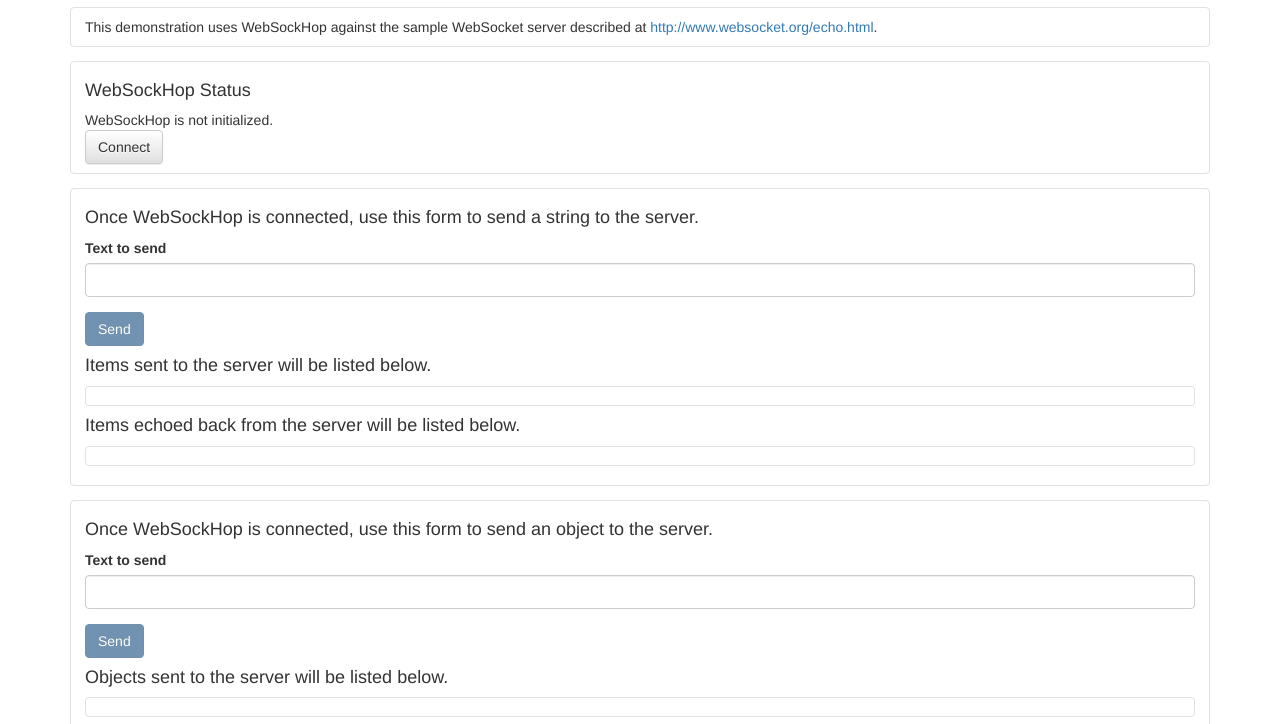
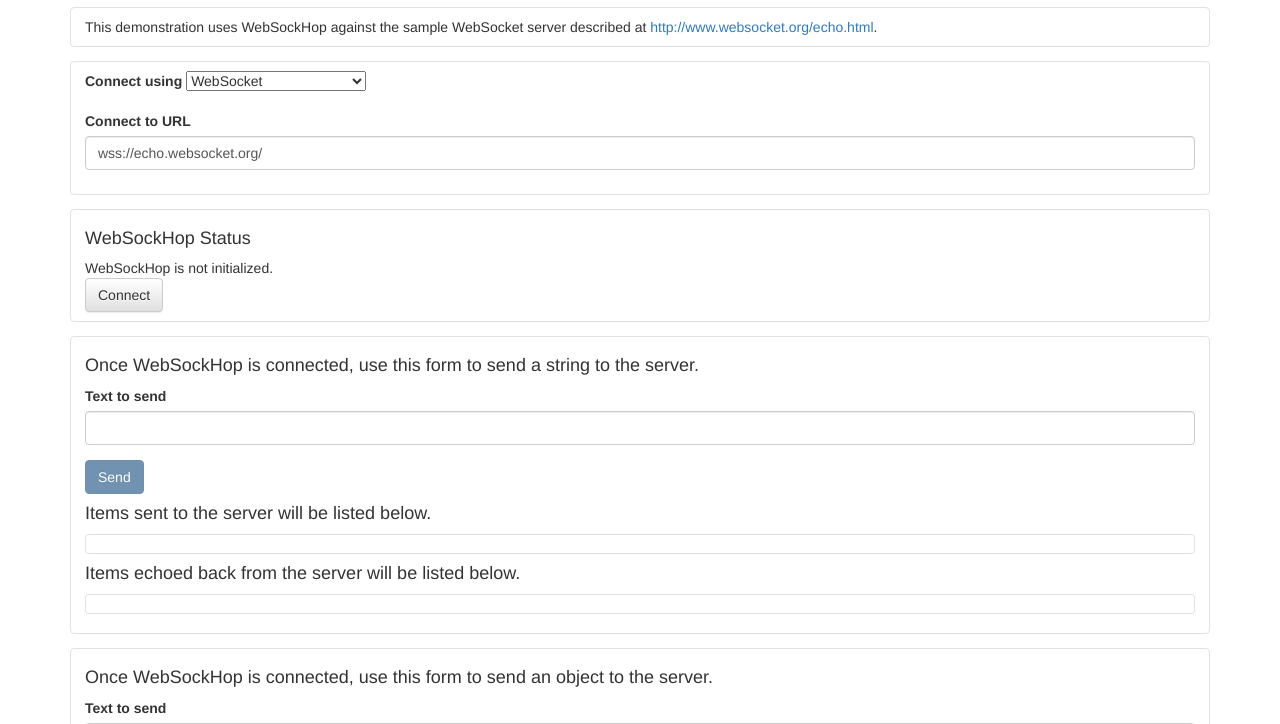
Before and after one commit to fanout/websockhop, a website: page examples/echo/index.html in a window 1280 px wide. Shown: the part 63-787 px from the top of the page. Drawn offline with nearby package versions, Linux system fonts and the light colour scheme.

Commit message:
UI to choose connection polyfill and URL

```diff
--- a/examples/echo/index.html
+++ b/examples/echo/index.html
@@ -31,6 +31,21 @@
         <div>
             This demonstration uses WebSockHop against the sample WebSocket server described at
             <a href="http://www.websocket.org/echo.html" target="_blank">http://www.websocket.org/echo.html</a>.
+        </div>
+    </section>
+
+    <section>
+        <div class="form-group">
+            <label for="socket_type">Connect using</label>
+            <select id="socket_type">
+                <option value="websocket" selected>WebSocket</option>
+                <option value="sockjs">SockJS</option>
+                <option value="engineio">Engine.IO-as-WebSocket</option>
+            </select>
+        </div>
+        <div class="form-group">
+            <label for="url">Connect to URL</label>
+            <input type="text" id="url" class="form-control" />
         </div>
     </section>
 
@@ -113,10 +128,42 @@
 
 <script src="//cdn.jsdelivr.net/sockjs/1/sockjs.min.js"></script>
 <script src="./node_modules/engine.io-as-websocket/dist/engine.io-as-websocket.min.js"></script>
-<script src="./node_modules/dist/websockhop.js"></script>
+<script src="./node_modules/websockhop/dist/websockhop.js"></script>
 
 <script>
     (function() {
+
+        var types = {
+            "websocket": {
+                label: "WebSocket",
+                defaultUrl: "wss://echo.websocket.org/"
+            },
+            "sockjs": {
+                label: "SockJS",
+                defaultUrl: "http://localhost:9999/echo",
+                createSocket: function(url) {
+                    return new SockJS(url);
+                }
+            },
+            "engineio": {
+                label: "Engine.IO-as-WebSocket",
+                defaultUrl: "ws://localhost:3000",
+                createSocket: function(url) {
+                    return new EngineIoSocket(url);
+                }
+            }
+        };
+
+        var socketType = document.querySelector("#socket_type");
+        var urlField = document.querySelector("#url");
+
+        var getCurrentUrl = function() {
+            return urlField.value;
+        };
+        var getCurrentSocketTypeInfo = function() {
+            var type = socketType.value;
+            return types[type];
+        };
 
         // 0 - no async
         // 1 - use this.async() for async
@@ -155,10 +202,18 @@
             console.log("clicked " + switchButton.innerHTML);
 
             switch(state) {
-            case STATE_NO_SOCKET:
-                ws = new WebSockHop("wss://echo.websocket.org/");
+            case STATE_NO_SOCKET: {
+                var currentUrl = getCurrentUrl();
+                var currentTypeInfo = getCurrentSocketTypeInfo();
+
+                if (currentUrl == null || currentUrl === "") {
+                    alert("We need an URL to connect to.");
+                }
+
+                ws = new WebSockHop(currentUrl, { createSocket: currentTypeInfo.createSocket });
+
                 ws.formatter = new WebSockHop.JsonFormatter();
-                ws.formatter.pingRequest = { type: 'ping' };
+                ws.formatter.pingRequest = { type:'ping' };
                 ws.pingIntervalMsecs = 60000; // Change this to experiment with ping interval
                 ws.pingResponseTimeoutMsecs = 10000; // Change this to experiment with ping response timeout
                 ws.on('opening', function() {
@@ -258,6 +313,7 @@
                     addMessageToList("#echo", obj);
                 });
                 break;
+            }
 
             case STATE_WAITING_TO_OPEN:
             case STATE_WAITING_TO_RETRY:
@@ -350,6 +406,16 @@
             event.preventDefault();
         });
 
+        var updateSocketType = function(type) {
+            var socketTypeInfo = types[type];
+            urlField.value = socketTypeInfo.defaultUrl;
+        };
+
+        socketType.addEventListener("change", function(e) {
+            updateSocketType(e.target.value);
+        });
+        updateSocketType("websocket");
+
         var status = document.querySelector("#status");
         var sendButton = document.querySelector("#sendButton");
         var sendButton2 = document.querySelector("#sendButton2");
@@ -357,10 +423,15 @@
 
         var updateUi = function() {
 
+            var info = getCurrentSocketTypeInfo();
+            var url = getCurrentUrl();
+
             switch(state) {
             case STATE_NO_SOCKET:
                 status.innerHTML = "WebSockHop is not initialized.";
                 switchButton.innerHTML = "Connect";
+                socketType.disabled = false;
+                urlField.disabled = false;
                 sendButton.disabled = true;
                 sendButton2.disabled = true;
                 sendButton3.disabled = true;
@@ -368,20 +439,26 @@
             case STATE_WAITING_TO_OPEN:
                 status.innerHTML = "WebSockHop is waiting to open.";
                 switchButton.innerHTML = "Cancel";
+                socketType.disabled = true;
+                urlField.disabled = true;
                 sendButton.disabled = true;
                 sendButton2.disabled = true;
                 sendButton3.disabled = true;
                 break;
             case STATE_WAITING_TO_CONNECT:
-                status.innerHTML = "WebSockHop is initialized, now connecting ...";
+                status.innerHTML = "WebSockHop is initialized, now connecting to <code>" + url + "</code> using <strong>" + info.label + "</strong> ...";
                 switchButton.innerHTML = "Abort connect";
+                socketType.disabled = true;
+                urlField.disabled = true;
                 sendButton.disabled = true;
                 sendButton2.disabled = true;
                 sendButton3.disabled = true;
                 break;
             case STATE_CONNECTED:
-                status.innerHTML = "WebSockHop is initialized and connected.";
+                status.innerHTML = "WebSockHop is initialized and connected to <code>" + url + "</code> using <strong>" + info.label + "</strong>.";
                 switchButton.innerHTML = "Disconnect";
+                socketType.disabled = true;
+                urlField.disabled = true;
                 sendButton.disabled = false;
                 sendButton2.disabled = false;
                 sendButton3.disabled = false;
@@ -389,6 +466,8 @@
             case STATE_WAITING_TO_RETRY:
                 status.innerHTML = "WebSockHop is waiting to reconnect ...";
                 switchButton.innerHTML = "Abort reconnect";
+                socketType.disabled = true;
+                urlField.disabled = true;
                 sendButton.disabled = true;
                 sendButton2.disabled = true;
                 sendButton3.disabled = true;
```
